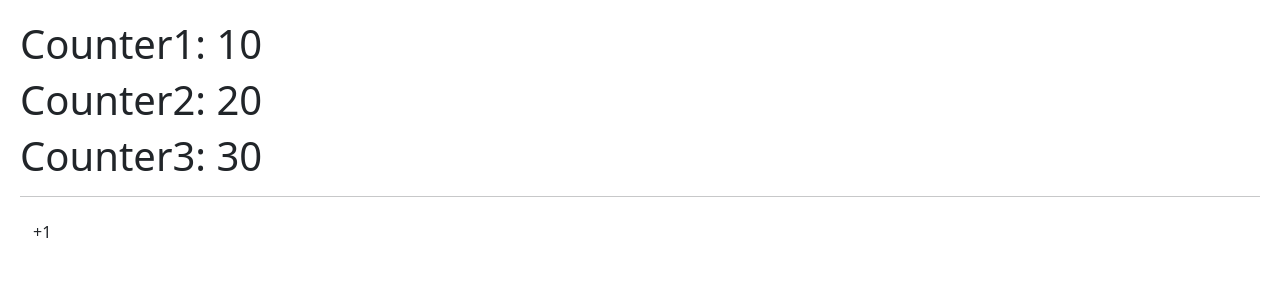
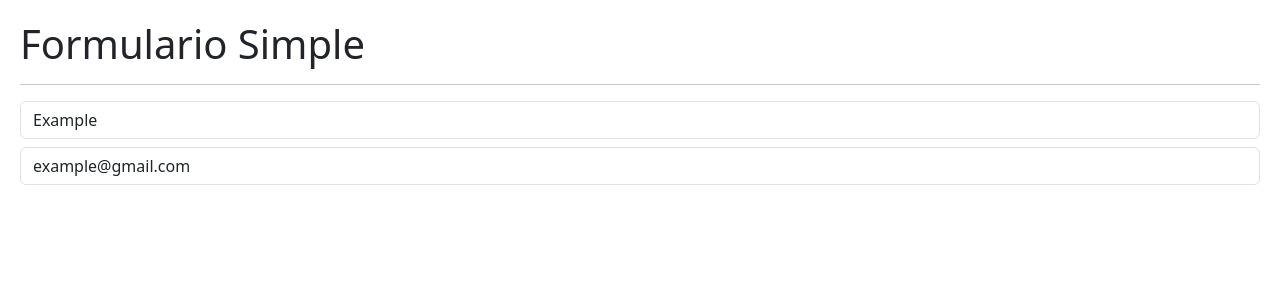
Before and after one commit to Franccesco1907/HooksApp, a React (Vite) app: page / in a window 1280 px wide. Shown: the top 300 px of the page. Built offline with nearby package versions, Linux system fonts and the light colour scheme.

Commit message:
feat(useEffect): add simple form component

```diff
--- /dev/null
+++ b/src/02-useEffect/Message.jsx
@@ -0,0 +1,39 @@
+import { useEffect, useState } from "react"
+
+export const Message = () => {
+
+  const [coords, setCoords] = useState({x: 0, y: 0})
+
+  useEffect(() => {
+    const onMouseMove = ({x, y}) => {
+      const coords = {x, y}
+      console.log(coords)
+      setCoords({x, y})
+    }
+    // console.log('Componente montado')
+    // window.addEventListener('mousemove', (e) => {
+    //   // console.log(e);
+    //   console.log(':)') // Si esto fuera una solicitud http, se llamaría a cada rato y consumiría memoria de la app
+    //   // Por eso tenemos que limpiar el listener
+    // })
+
+    window.addEventListener('mousemove', onMouseMove)
+
+    return () => {
+      // console.log('Componente desmontado')
+      // Cuando pasa esto, el componente se destruye del html
+      // En este caso no importa si lo colocamos o no
+      // Porque no hay un estado que se actualice o un listener
+      // window.removeEventListener('mousemove', onMouseMove)
+    }
+  }, [])
+
+  return (
+    <>
+      <h3>Usuario ya existe</h3>
+      {/* <p>
+        x: {coords.x} y: {coords.y}
+      </p> */}
+    </>
+  )
+}
--- /dev/null
+++ b/src/02-useEffect/SimpleForm.jsx
@@ -0,0 +1,58 @@
+import { useEffect, useState } from "react"
+import { Message } from "./Message"
+
+export const SimpleForm = () => {
+  const [formState, setFormState] = useState({
+    username: 'Example',
+    email: 'example@gmail.com',
+  })
+
+  const { username, email } = formState
+  const onInputChange = ({ target }) => {
+    // console.log(target)
+    const { name, value } = target
+    setFormState({
+      ...formState,
+      [name]: value,
+    })
+  }
+
+  // useEffect(() => {
+  //   console.log('Hey!')
+  // }, [])
+
+  // useEffect(() => {
+  //   console.log('formState!')
+  // }, [formState])
+
+  // useEffect(() => {
+  //   console.log('email!')
+  // }, [email])
+
+  return (
+    <>
+      <h1>Formulario Simple</h1>
+      <hr />
+
+      <input
+        type="text"
+        className="form-control"
+        placeholder="Username"
+        name="username"
+        value={username}
+        onChange={onInputChange}
+      />
+
+      <input
+        type="email"
+        className="form-control mt-2"
+        placeholder="example@gmail.com"
+        name="email"
+        value={email}
+        onChange={onInputChange}
+      />
+
+    {(username === 'strider2') && <Message /> }
+    </>
+  )
+}
--- a/src/main.jsx
+++ b/src/main.jsx
@@ -3,11 +3,15 @@
 // import { HooksApp } from './HooksApp'
 
 import './index.css'
-import { CounterApp } from './01-useState/CounterApp'
+import { SimpleForm } from './02-useEffect/SimpleForm'
+// import { CounterApp } from './01-useState/CounterApp'
+// import { CounterWithCustomHook } from './01-useState/CounterWithCustomHook'
 
 ReactDOM.createRoot(document.getElementById('root')).render(
   <React.StrictMode>
     {/* <HooksApp /> */}
-    <CounterApp />
+    {/* <CounterApp /> */}
+    {/* <CounterWithCustomHook /> */}
+    <SimpleForm />
   </React.StrictMode>,
 )
```
